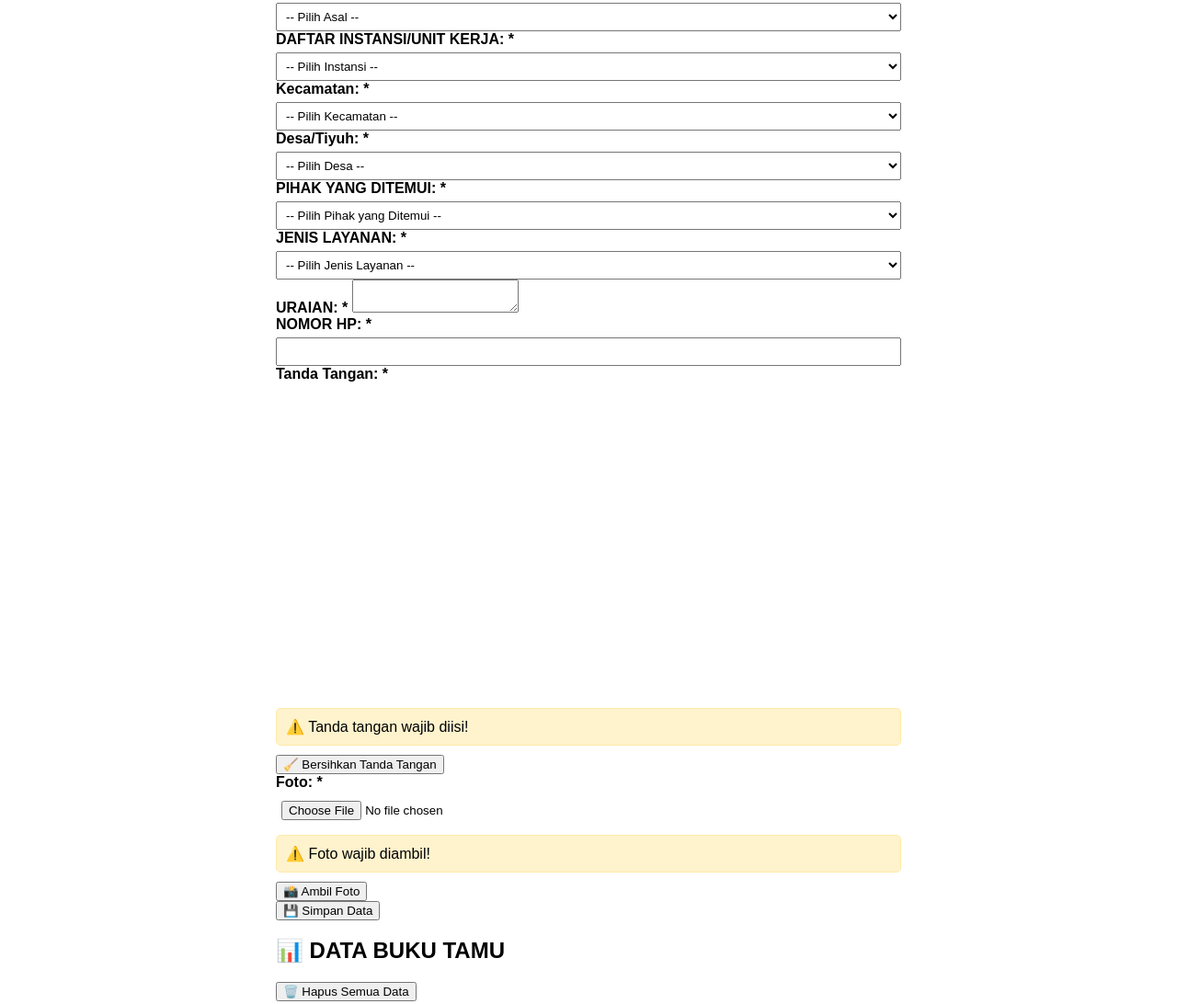
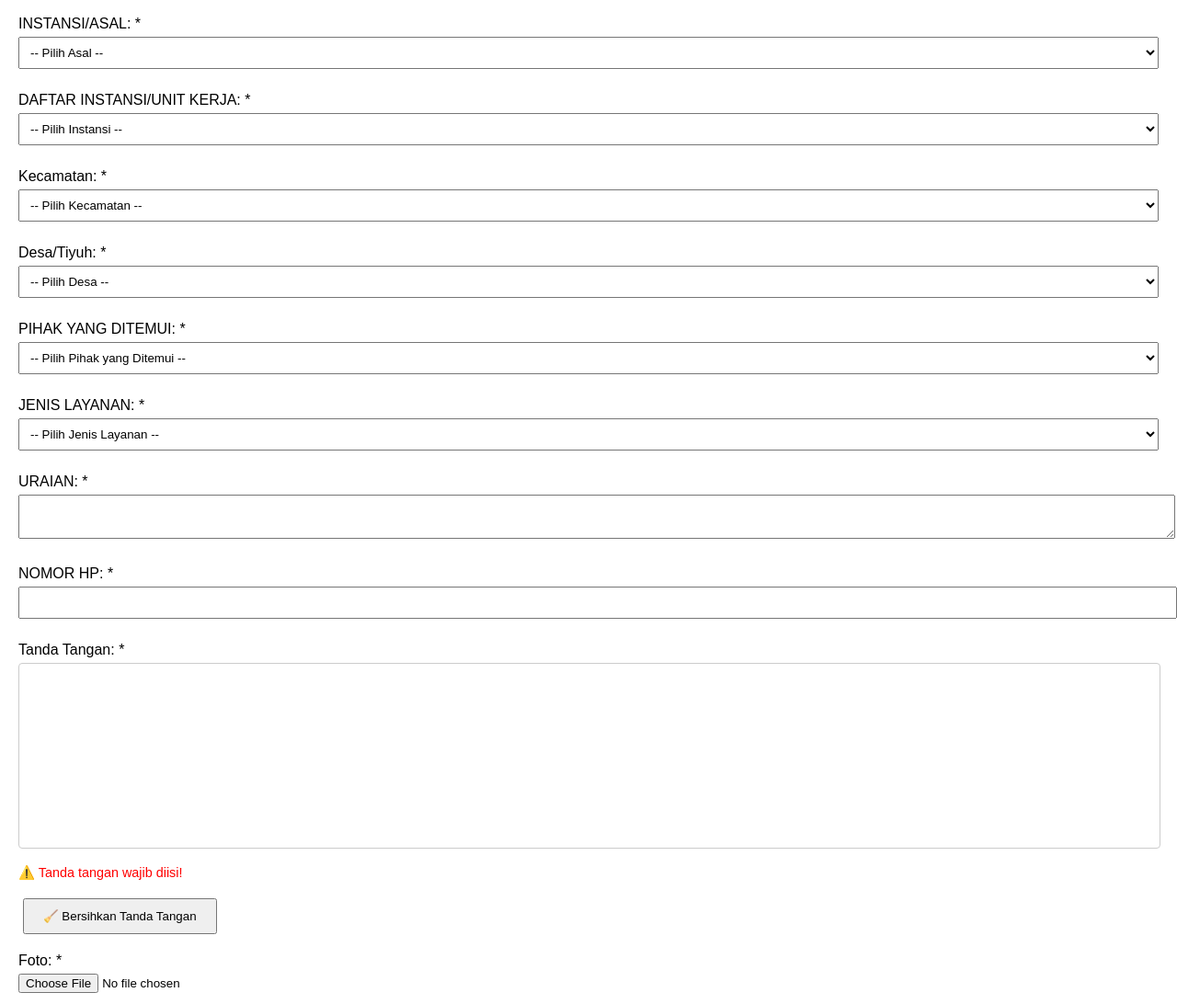
Before and after one commit to INSPEKTORAT-TUBABA/tes, a plain HTML site: page index.html in a window 1280 px wide. Shown: the part 284-1376 px from the top of the page at 92% size. Drawn offline with nearby package versions, Linux system fonts and the light colour scheme.

Commit message:
Update index.html

```diff
--- a/index.html
+++ b/index.html
@@ -1,107 +1,43 @@
 <!DOCTYPE html>
 <html lang="id">
 <head>
-<meta charset="utf-8"/>
-<meta content="width=device-width, initial-scale=1.0, maximum-scale=1.0, user-scalable=no" name="viewport"/>
-<link rel="manifest" href="manifest.json" />
-<meta name="theme-color" content="#007bff" />
-<link rel="icon" href="icon-192.png" />
-
-<title>Buku Tamu Digital</title>
+    <meta charset="UTF-8">
+    <meta name="viewport" content="width=device-width, initial-scale=1.0">
+    <title>Buku Tamu Inspektorat Daerah</title>
+    <script src="https://cdn.jsdelivr.net/npm/signature_pad@4.0.0/dist/signature_pad.umd.min.js"></script>
     <style>
-    /* Mengatur Box Model untuk Tata Letak Responsif */
-    *, *::before, *::after {
-      box-sizing: border-box;
+        body {
+            font-family: Arial, sans-serif;
+            margin: 20px;
         }
-
-    html, body {
-      margin: 0;
-      padding: 0;
-      width: 100%;
-      overflow-x: hidden; /* Mencegah pengguliran horizontal */
-    }
-
-    body {
-      font-family: sans-serif;
-      max-width: 700px;
-      margin: auto;
-      padding: 20px 10px; /* Padding samping untuk layar kecil */
-      min-height: 100vh; /* Memastikan body memenuhi tinggi layar */
-    }
-
-    label { font-weight: bold; }
-    select, input {
-      width: 100%;
-      padding: 6px;
-      margin-top: 5px;
-    }
-    .hidden { display: none; }
-    .required { color: red; }
-    .error { border: 2px solid red; }
-    .success { border: 2px solid green; }
-    .warning { background-color: #fff3cd; border: 1px solid #ffeaa7; padding: 10px; margin: 10px 0; border-radius: 5px; }
-
-    /* Tombol Sticky: Kembali ke Layar Utama */
-    #btnHome {
-      position: fixed;
-      bottom: 20px;
-      right: 20px;
-      background: #ffc107;
-      color: black;
-      border: none;
-      padding: 12px 16px;
-      border-radius: 50px;
-      box-shadow: 0 2px 5px rgba(0,0,0,0.3);
-      font-size: 16px;
-      z-index: 9999;
-    }
-    #btnHome:hover {
-      background: #e0a800;
-    }
-    @media (min-width: 768px) {
-      #btnHome {
-        display: none; /* Hanya muncul di HP/screen kecil */
-      }
-    }
-
-    /* Penyesuaian untuk tampilan data agar responsif */
-    .data-card {
-      border: 1px solid #ddd;
-      margin-bottom: 15px;
-      padding: 15px;
-      border-radius: 8px;
-      background: #f9f9f9;
-    }
-    .data-grid {
-      display: grid;
-      grid-template-columns: 1fr; /* Tampilan satu kolom di layar kecil */
-      gap: 10px;
+        .form-group {
             margin-bottom: 15px;
         }
-    @media (min-width: 500px) {
-      .data-grid {
-        grid-template-columns: 1fr 1fr; /* Tampilan dua kolom di layar lebih besar */
+        label {
+            display: block;
+            margin-bottom: 5px;
         }
+        select, input[type="text"], input[type="tel"], textarea {
+            width: 100%;
+            padding: 8px;
+            margin-bottom: 10px;
         }
-    .data-images {
-      display: flex;
-      flex-direction: column; /* Tampilan vertikal di layar kecil */
-      gap: 20px;
-      margin-top: 15px;
+        .signature-pad {
+            border: 1px solid #ccc;
+            border-radius: 4px;
+            width: 100%;
+            height: 200px;
+            background-color: #fff;
         }
-    @media (min-width: 500px) {
-      .data-images {
-        flex-direction: row; /* Tampilan horizontal di layar lebih besar */
+        .warning {
+            color: red;
+            font-size: 0.9em;
         }
+        button {
+            padding: 10px 20px;
+            margin: 5px;
+            cursor: pointer;
         }
-
-    /* Memastikan elemen-elemen ini responsif */
-    #signature-pad, #video, #canvas, #previewFoto {
-      max-width: 100%;
-      height: auto;
-      width: 100%; /* Memastikan elemen mengikuti lebar container */
-    }
-
     </style>
 </head>
 <body>
```
Lines whose indentation alone changed are shown as unchanged.
